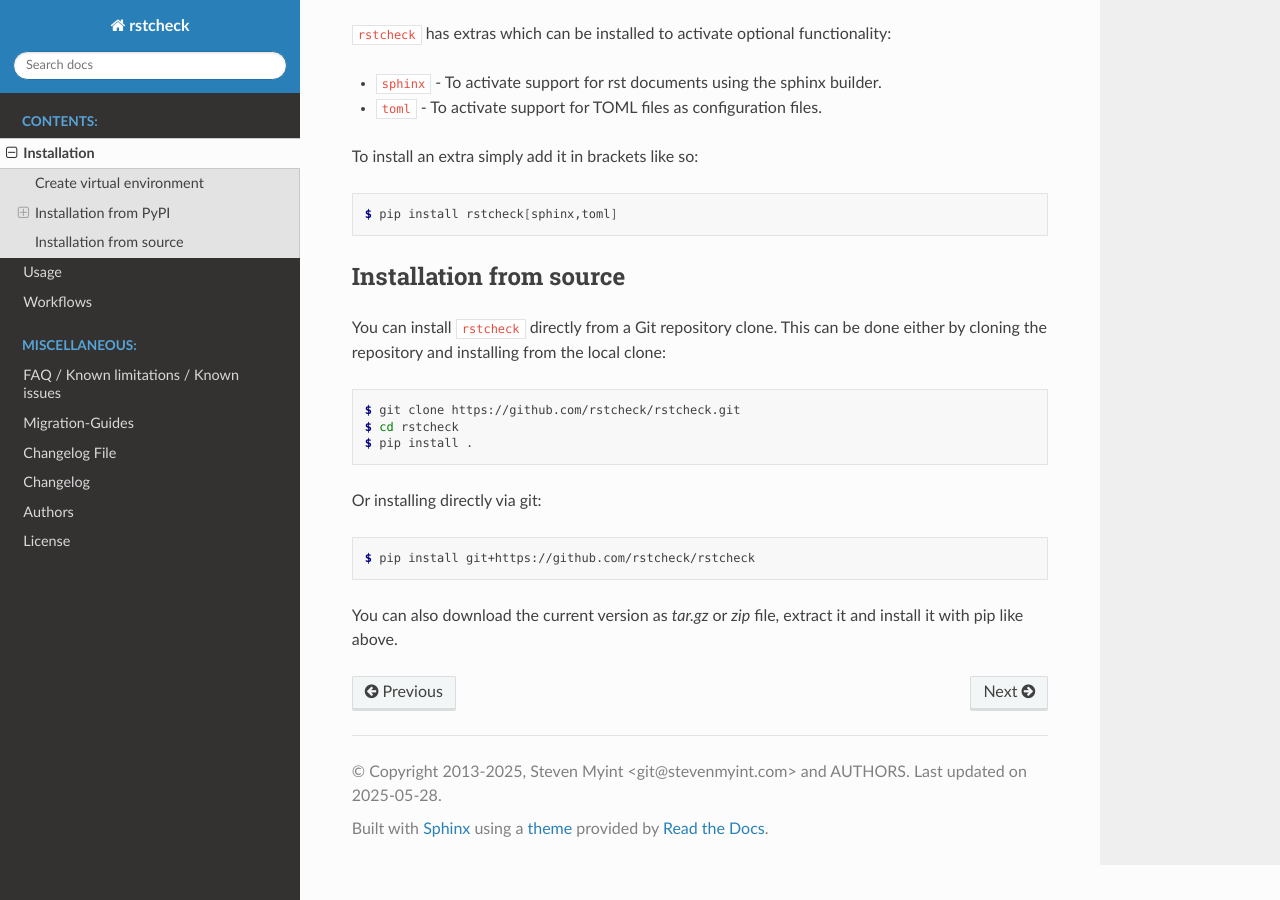
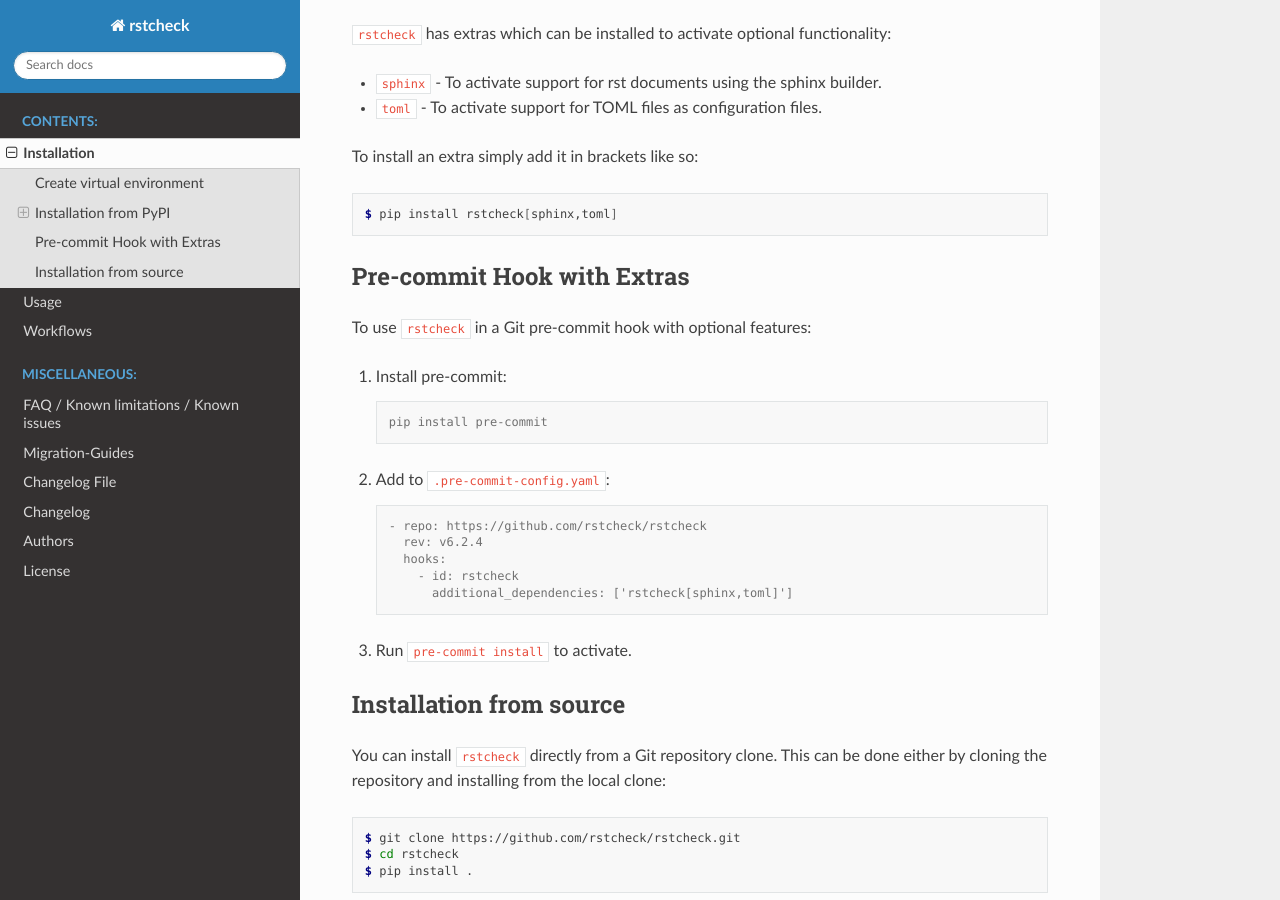
Before and after one commit to rstcheck/rstcheck, a Sphinx documentation site: the page built from docs/source/installation.rst, in a window 1280 px wide and 900 px high, scrolled down 659 px. Built offline with Sphinx 7.4.7 and the Read the Docs theme 3.1.0, drawn with Linux system fonts in a browser that asks for light colours; the version number could not be read and is left out.

Commit message:
Update installation.rst

```diff
--- a/docs/source/installation.rst
+++ b/docs/source/installation.rst
@@ -35,6 +35,26 @@
     $ pip install rstcheck[sphinx,toml]
 
 
+Pre-commit Hook with Extras
+---------------------------
+
+To use ``rstcheck`` in a Git pre-commit hook with optional features:
+
+1. Install pre-commit::
+
+     pip install pre-commit
+
+2. Add to ``.pre-commit-config.yaml``::
+
+     - repo: https://github.com/rstcheck/rstcheck
+       rev: v6.2.4
+       hooks:
+         - id: rstcheck
+           additional_dependencies: ['rstcheck[sphinx,toml]']
+
+3. Run ``pre-commit install`` to activate.
+
+
 Installation from source
 ------------------------
 
```
